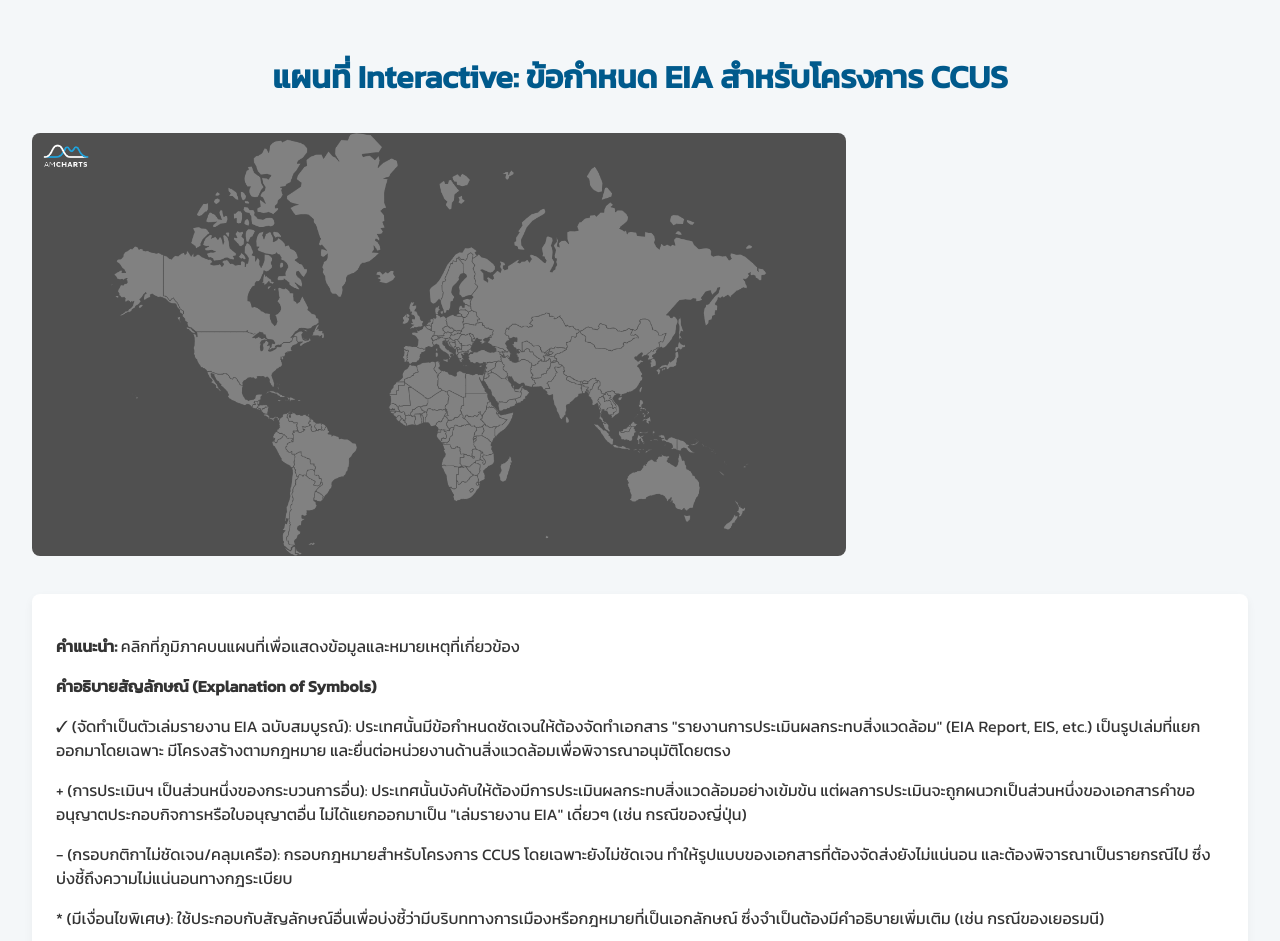
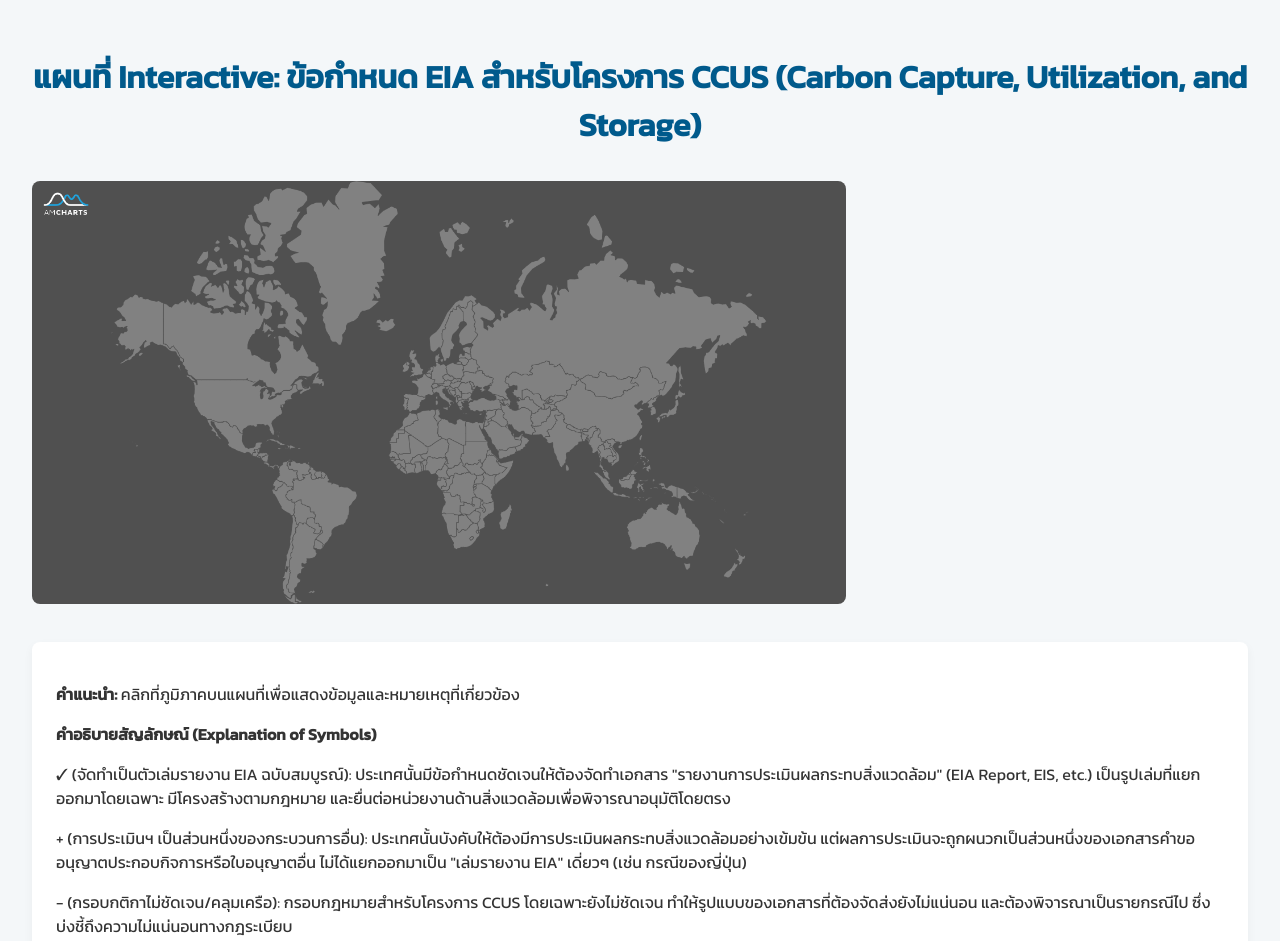
Before and after one commit to srunbu/my-ccus-map, a plain HTML site: page index.html in a window 1280 px wide. Shown: the top 941 px of the page. Drawn offline with Linux system fonts and the light colour scheme.

Commit message:
Update index.html

```diff
--- a/index.html
+++ b/index.html
@@ -13,7 +13,7 @@
 </head>
 <body>
 
-    <h1 class="main-title">แผนที่ Interactive: ข้อกำหนด EIA สำหรับโครงการ CCUS</h1>
+    <h1 class="main-title">แผนที่ Interactive: ข้อกำหนด EIA สำหรับโครงการ CCUS (Carbon Capture, Utilization, and Storage)</h1>
 
     <div class="presentation-container">
         <div class="map-section">
```
